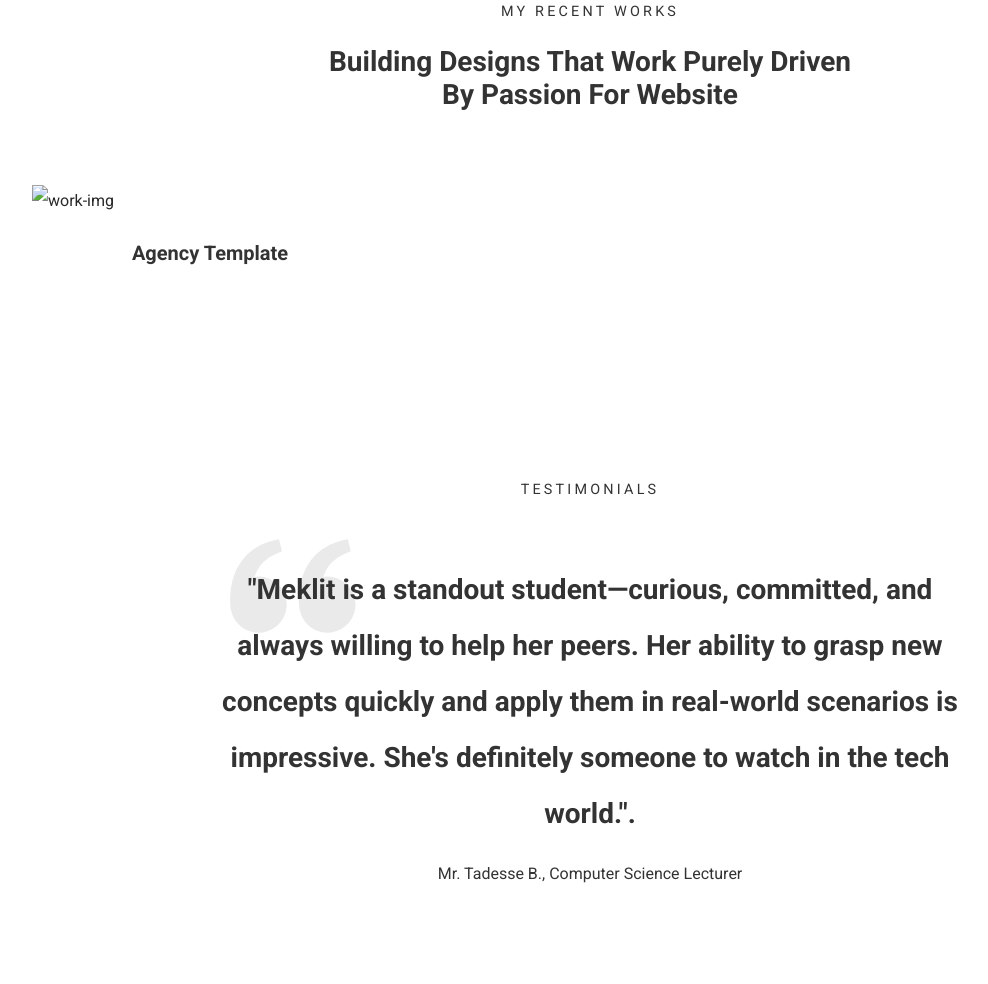
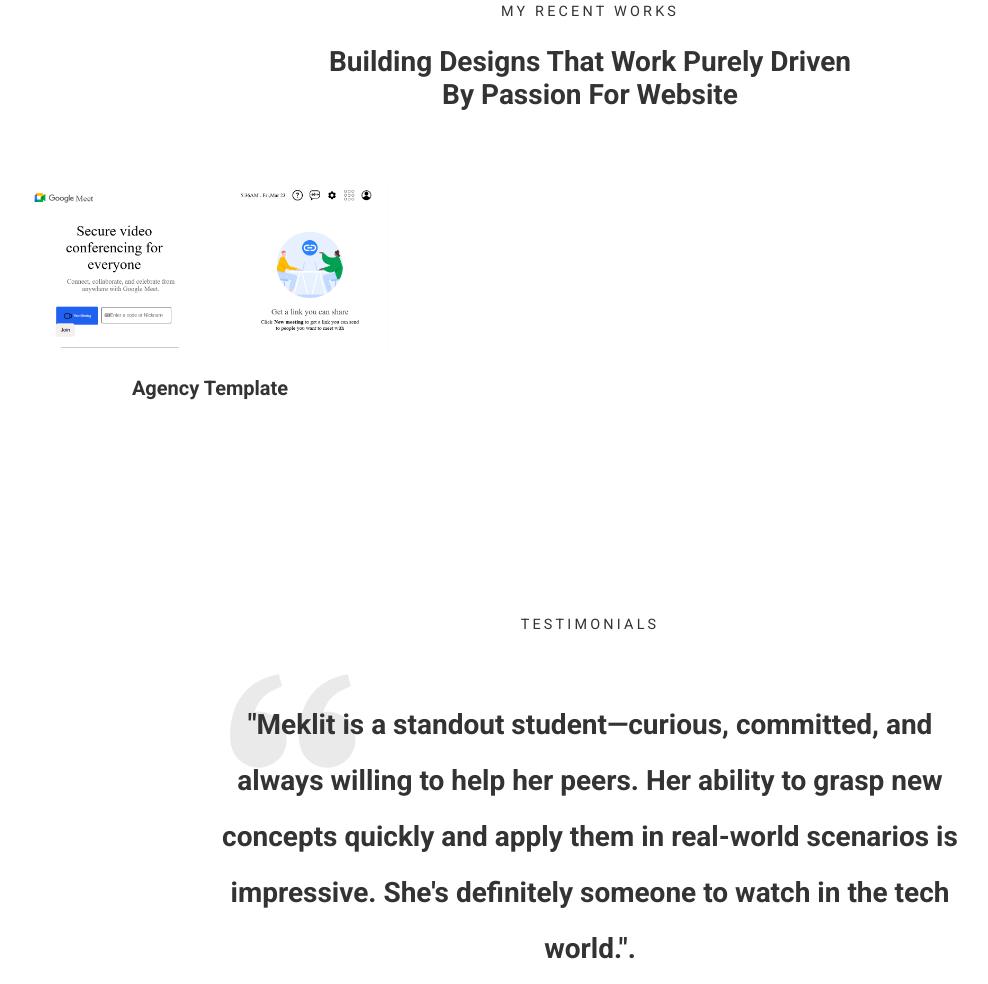
Before and after one commit to Rinkamaki/ipclass, a plain HTML site: page Meklit Portfolio_2/index.html in a window 1280 px wide. Shown: the part 2293-3277 px from the top of the page, without its empty margins (50-1038 px from the left). Drawn offline with nearby package versions, Linux system fonts and the light colour scheme.

Commit message:
portfoliocommit

```diff
--- a/Meklit Portfolio_2/index.html
+++ b/Meklit Portfolio_2/index.html
@@ -454,7 +454,7 @@
             </div>
             <div class="row">
                 <div class="col-md-4 mb-5">
-                    <a href="#"> <img src="googlemeet-psi.vercel.app" alt="work-img" class="img-fluid"></a>
+                    <a href="googlemeet-psi.vercel.app"> <img src="img/Capture.PNG" alt="work-img" class="img-fluid"></a>
                     <a href="#">
                         <h5 class="text-center mt-4">Agency Template</h5>
                     </a>
```
